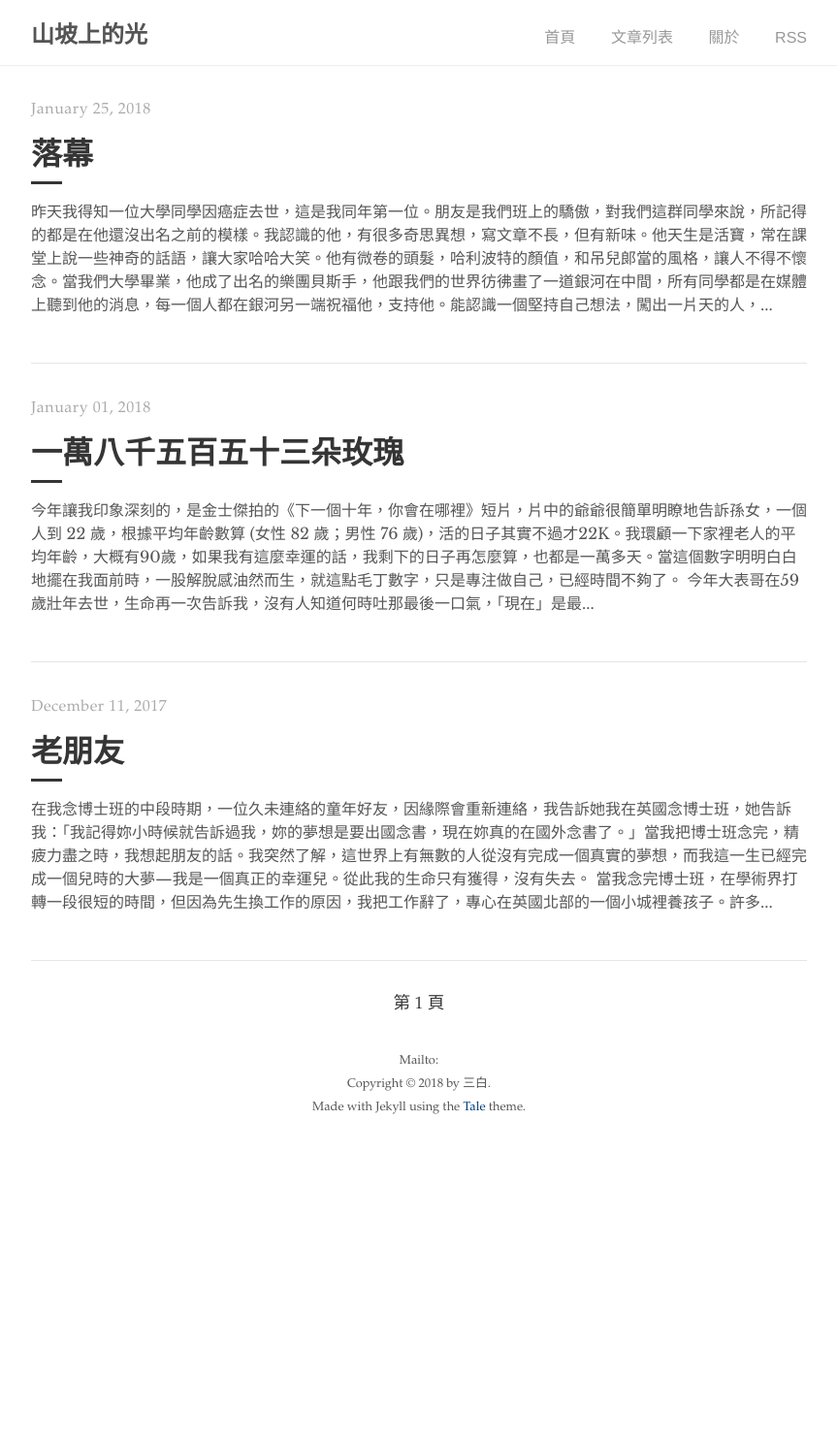
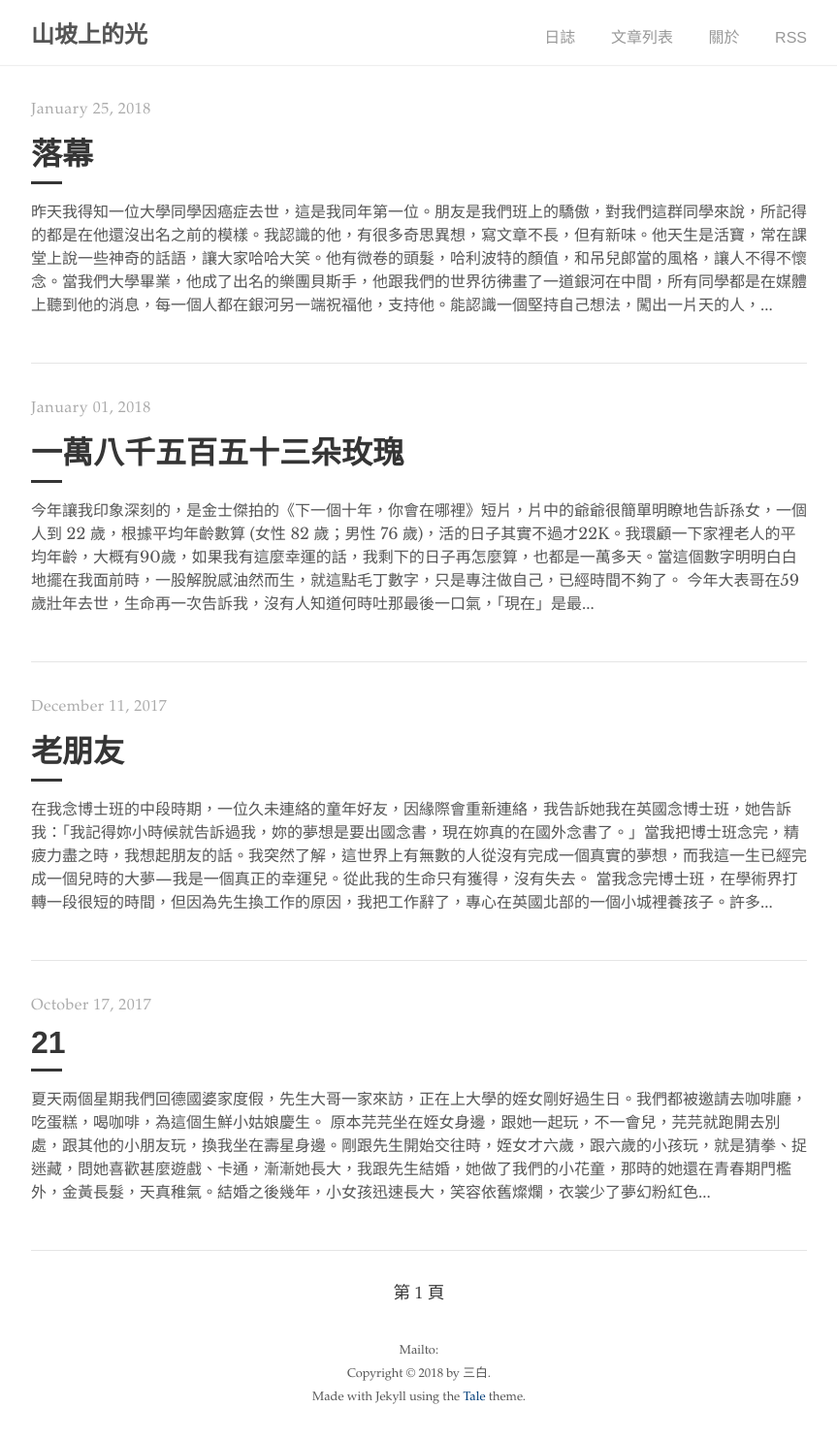
Before and after one commit to felix125/hilllight, a Jekyll site: the page built from index.html, in a window 1280 px wide. Shown: the whole page at 97% size, without its empty margins (208-1071 px from the left). Built offline with Jekyll 4.4.1, drawn with Linux system fonts in a browser that asks for light colours; the list of posts is cut into pages by our own code; before the commit the page ends 1185 px from its top, so only the background shows below that.

Commit message:
new post

```diff
--- a/_layouts/default.html
+++ b/_layouts/default.html
@@ -11,7 +11,7 @@
         </a>
         <ul>
             <!-- <li><a href="{{ '/events' |prepend: site.url }}">活動</a></li> -->
-            <li><a href="{{ '/' |prepend: site.baseurl }}">首頁</a></li>
+            <li><a href="{{ '/' |prepend: site.baseurl }}">日誌</a></li>
             <!-- <li><a href="{{ '/' |prepend: site.baseurl }}">Blog</a></li> -->
             <li><a href="{{ '/tags/list.html' | prepend: site.baseurl }}">文章列表</a></li>
             <li><a href="{{ '/about' | prepend: site.baseurl }}">關於</a></li>
--- /dev/null
+++ b/_posts/2017-10-17-21.md
@@ -0,0 +1,27 @@
+---
+title: 21
+author: 三白
+tags:
+    - 隨筆
+---
+
+夏天兩個星期我們回德國婆家度假，先生大哥一家來訪，正在上大學的姪女剛好過生日。我們都被邀請去咖啡廳，吃蛋糕，喝咖啡，為這個生鮮小姑娘慶生。
+
+<blockquote class="imgur-embed-pub" lang="en" data-id="PeyhI2G"><a href="//imgur.com/PeyhI2G"></a></blockquote><script async src="//s.imgur.com/min/embed.js" charset="utf-8"></script>
+<br />
+
+原本芫芫坐在姪女身邊，跟她一起玩，不一會兒，芫芫就跑開去別處，跟其他的小朋友玩，換我坐在壽星身邊。剛跟先生開始交往時，姪女才六歲，跟六歲的小孩玩，就是猜拳、捉迷藏，問她喜歡甚麼遊戲、卡通，漸漸她長大，我跟先生結婚，她做了我們的小花童，那時的她還在青春期門檻外，金黃長髮，天真稚氣。結婚之後幾年，小女孩迅速長大，笑容依舊燦爛，衣裳少了夢幻粉紅色，雙眼更加碧藍。不知是我投入書海，學藝之外，就是不知所云；還是我真超越了青春期，早忘了所有星星月亮的意義，所以也難以在哪個樂團音樂裡搖頭晃腦。簡而言之，我真不知道要怎麼跟青春期的姪女交談。所以長長十年裡，雖然每次度假都會碰頭，我們僅只簡短招呼。我在青春尾聲中，掙扎接續下一首人生交響曲，她在青春開幕曲裡，尋找適合自己的清朗音符，我們各自走在分岔的路上，不曾進行對話。但現在我坐她身邊，不跟壽星說話，怎麼都說不過去。
+
+「恩，妳是幾歲生日啊？」（我完全是不知別人的青春歲月了。)<br />
+「二十一歲。」<br />
+我心裡一驚，好年輕啊！我自己都忘記有過這歲數了。那，我接下去要說甚麼啊？<br />
+「哇，好年輕阿。妳有甚麼夢想嗎？」恩，這個歲數可以問問夢想，超過一定歲數，不夠熟的人就別問了，免得讓人傷心。<br />
+「有阿，我想要到處走走，看看世界。」<br />
+啊，是阿，我二十一歲的時候，心中也想著我要離開台灣，明白一下遙遠的意義是甚麼。<br />
+「我還記得我二十一歲的時候，在大學的寢室開了一個Party，幾個好朋友聊一聊自己的夢想……」糟了，我開始進入「老人」模式，已經用「當年」開頭，現在停不下來了。<br />
+「……這麼多年過去，當時有夢想的朋友，或多或少都實現了自己的想法，但是當年不知道自己想要甚麼的朋友，在這些年中失去了一些可能性，所以妳越早想想，自己的人生想要有甚麼內容，有婚姻？有小孩？事業野心有多大？妳的價值觀是甚麼？然後往這些方向去努力，妳的幸福指數就會越高。」<br />
+有禮貌的姪女，靜靜地聽我說，也不知道在她這麼些年歲裡，我是不是第一個人這麼明白地嚇唬她，她看起好像真的把我的話都給放進腦子裡了！哇，太深刻了吧，我們這麼多年沒交談，第一次聊天就這麼「人生大道理」，讓我真切地感受自己的文化—真的是老王賣瓜阿。不過幸好，瓜賣完了，咖啡也喝完了，我們很快就跟彼此道別，祝福姪女鵬程萬里了。
+
+這番「話當年」，讓我回味了一下自己年輕歲月的感受。在年輕的姪女身上，我看到無限可能性，我看到充滿期望的雙眼，當時二十一歲的自己也是如此感受，但同時，我也想起所有的迷惘與恐懼，那麼年輕的自己，即將獨自走入廣大的世界，完全不能確定自己的愛好，是否真是命運的方向盤，只能相信世上有幸運這回事，只能相信生命中有貴人這回事，只能相信路是自己走出來這回事。為什麼那麼年輕的靈魂，能相信這麼多這回事能夠同時發生？這就是不懂事的勇氣啊！
+
+人生就是在這樣似懂非懂之間，慢慢編織起來吧。在圖案慢慢成形之後，自己開始看見靈魂的模樣，開始了解自己世界的邊界在哪裡，逐漸明白人生的織法不只一種，雖然可以變換織法，卻無法將過去拆除，重新再織一次。就算為了所有的錯落、漏洞而痛苦，每一個人能做的，就是每一天重新振作，從昨天昏迷睡去停下的地方，再繼續編織下去。也許人生不是所有部分都美麗，但那些美麗的部分，可以很服貼地在記憶中穿戴起來，在「話當年」中悅己悅人。我想祝福親愛的姪女，她能在歲月迷宮中，逐漸摸索出屬於自己的人生織法，多年以後，在我的腦細胞尚未枯萎之前，跟我來一番話當年，穿戴出她最美麗的人生模樣。
```
